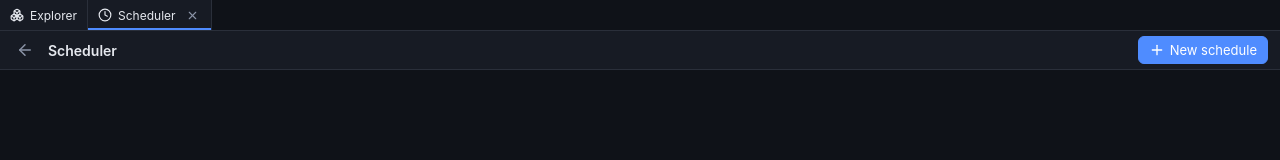
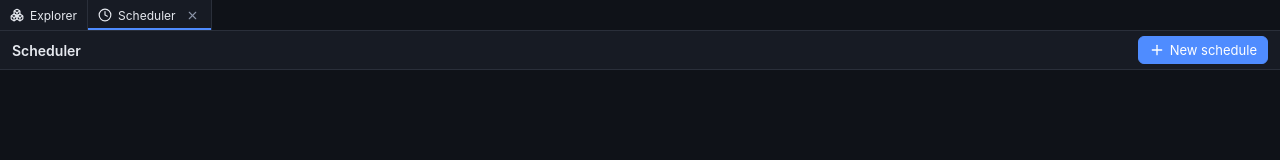
Before and after one commit to vivekg13186/block-sandbox, a React (Vite) app: page / in a window 1280 px wide. Both pictures are taken after a click on the button "Scheduler". Shown: the top 160 px of the page. Built offline with nearby package versions, Linux system fonts and the light colour scheme; what blockly would draw is missing.

Commit message:
ui update

```diff
--- a/src/pages/Scheduler.tsx
+++ b/src/pages/Scheduler.tsx
@@ -1,6 +1,5 @@
 import { useEffect, useMemo, useState } from "react";
 import {
-  ArrowLeft,
   Plus,
   Play,
   Pencil,
@@ -24,7 +23,7 @@ import { CRON_PRESETS, isValidCron, nextFire } from "../scheduler/cron";
 import { runSchedule } from "../scheduler/runner";
 import { ConfirmDialog } from "../components/Dialog";
 
-export default function Scheduler({ onClose }: { onClose: () => void }) {
+export default function Scheduler(_props: { onClose: () => void }) {
   const [schedules, setSchedules] = useState<Schedule[]>([]);
   const [modules, setModules] = useState<Module[]>([]);
   const [envStore, setEnvStore] = useState<EnvStore>({ active: "", environments: [] });
@@ -62,9 +61,6 @@ export default function Scheduler({ onClose }: { onClose: () => void }) {
   return (
     <div className="scheduler">
       <header className="editor-head">
-        <button className="icon-btn" title="Close" onClick={onClose}>
-          <ArrowLeft size={18} />
-        </button>
         <h2 className="editor-title">Scheduler</h2>
         <button className="btn primary" style={{ marginLeft: "auto" }} onClick={() => setEditing(newSchedule())}>
           <Plus size={16} /> New schedule
```
